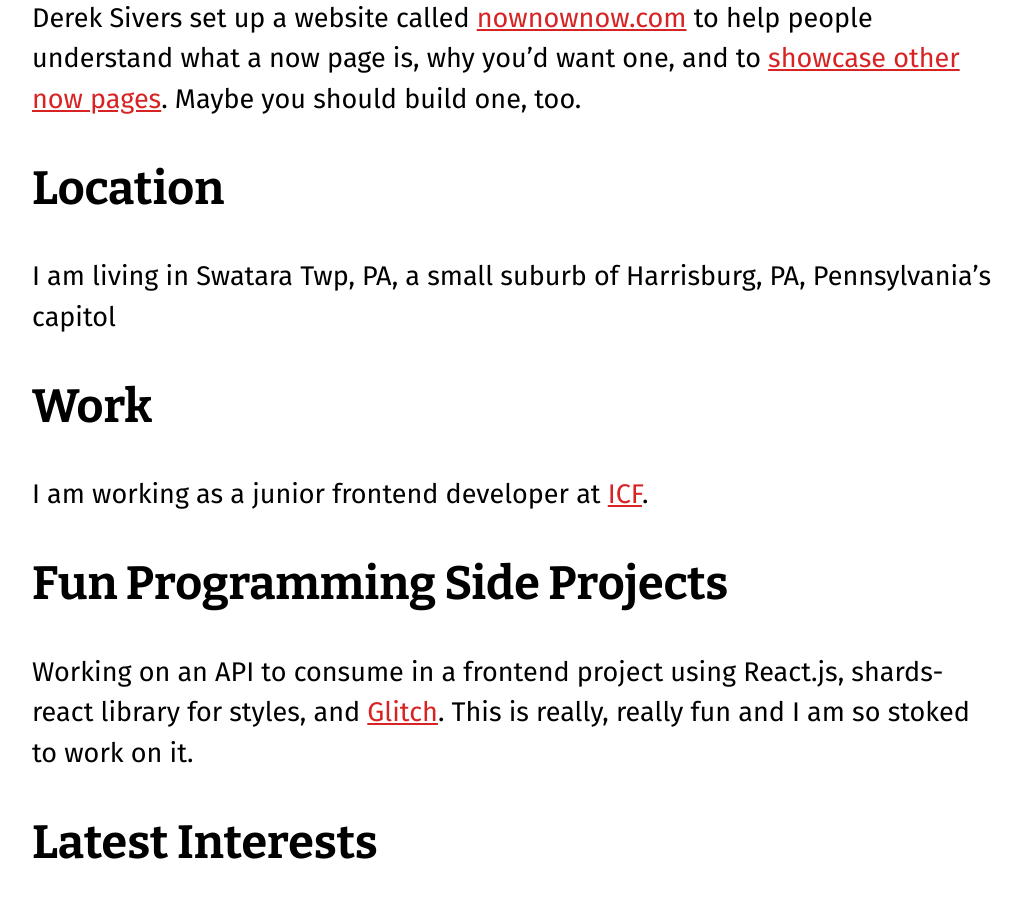
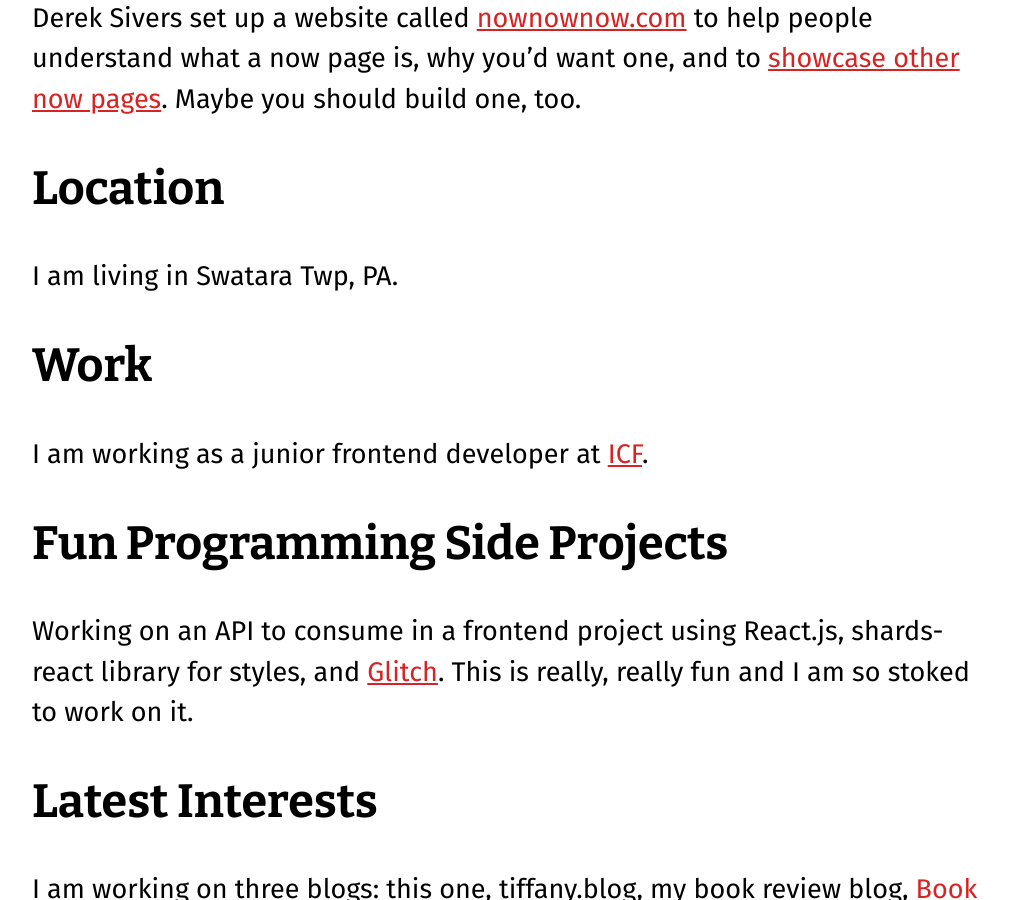
Before and after one commit to bryanbraun/tiffany.blog, a Jekyll site: the page built from now.md, in a window 1280 px wide and 900 px high, scrolled down 1573 px. Shown: the whole window, without its empty margins (123-1144 px from the left). Built offline with Jekyll 4.4.1, drawn with Linux system fonts in a browser that asks for light colours; nearby versions of some CDN libraries.

Commit message:
Update something

```diff
--- a/now.md
+++ b/now.md
@@ -9,7 +9,7 @@
 
 ## Location
 
-I am living in Swatara Twp, PA, a small suburb of Harrisburg, PA, Pennsylvania's capitol
+I am living in Swatara Twp, PA.
 
 ## Work
 
```
